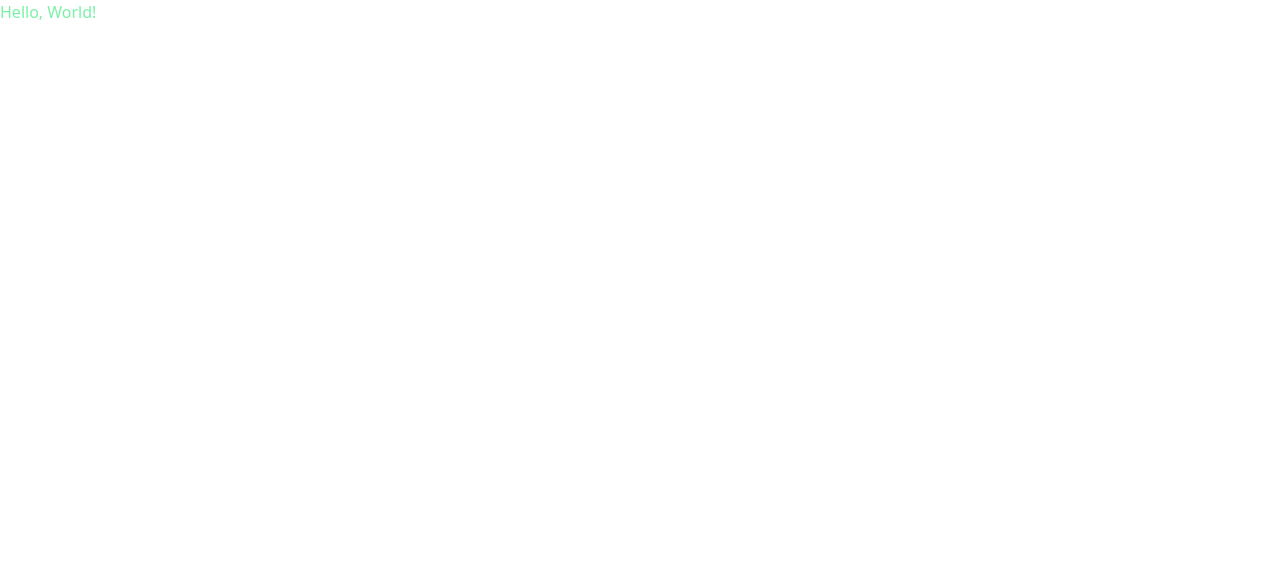
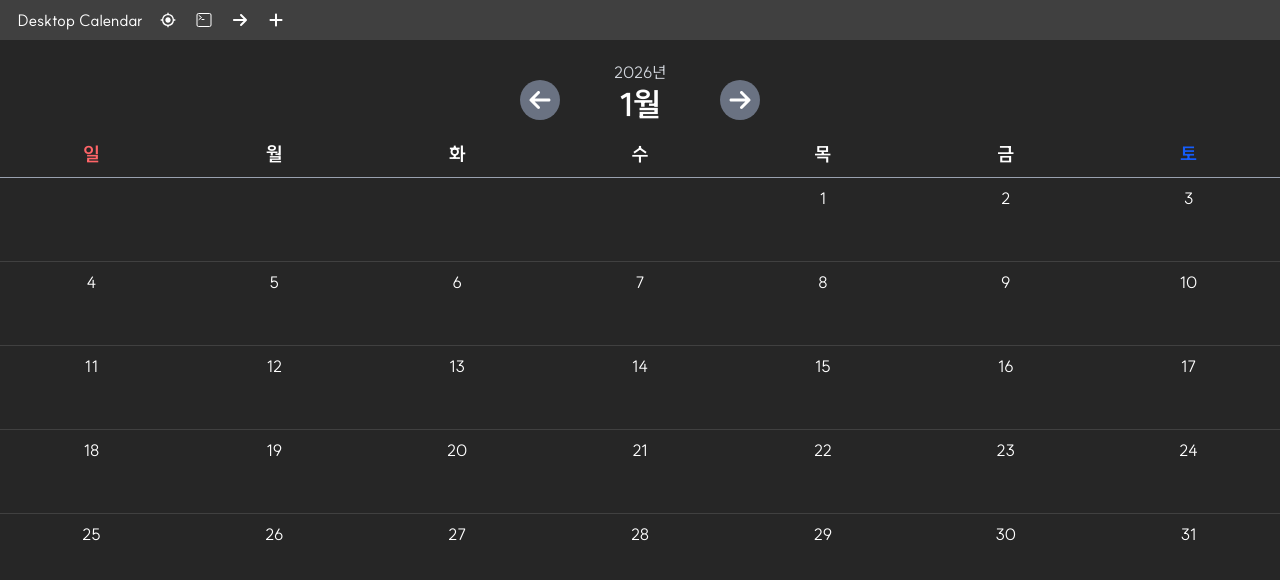
Before and after one commit to Dwk0910/CaliSync, a React app in the folder frontend/: page / in a window 1280 px wide. Shown: the top 580 px of the page. Built offline with nearby package versions, Linux system fonts and the light colour scheme; the HTML template or start-up script is replaced by a standard one.

Commit message:
Framing main page

```diff
--- a/frontend/src/App.tsx
+++ b/frontend/src/App.tsx
@@ -1,7 +1,141 @@
+import * as React from "react";
+import { useState } from 'react';
+
+import { clsx } from 'clsx';
+
+import { FaPlus, FaArrowLeft, FaArrowRight } from "react-icons/fa6";
+import { IoTerminalOutline, IoClose } from "react-icons/io5";
+import { MdMyLocation } from "react-icons/md";
+
+// popups
+import MoveTo from "./popup/MoveTo";
+
 export default function App() {
+    const [currentDate, setCurrentDate] = useState<Date>(new Date());
+
+    const year = currentDate.getFullYear();
+    const month = currentDate.getMonth();
+    const day = currentDate.getDate();
+
+    const firstDay = new Date(year, month, 1).getDay();
+    const totalDays = new Date(year, month + 1, 0).getDate();
+
+    const dateInfo = {
+        currentYear: year,
+        currentMonth: month + 1,
+        currentDay: day,
+        startDay: firstDay,
+        dayCount: totalDays
+    };
+
+    const calendarContent: React.ReactNode[][] = [];
+    let cd = 0, rd = 1, w = 0;
+    for (; rd <= dateInfo.dayCount; cd++) {
+        if (!calendarContent[w]) calendarContent[w] = [];
+
+        // Add day component
+        if (cd < dateInfo.startDay) {
+            calendarContent[w].push(
+                <div key={`empty-${cd}`} className={"flex-1 border-b border-neutral-700 h-20 p-1"}></div>
+            );
+        }
+        else {
+            calendarContent[w].push(
+                <div key={cd} className={"flex-1 text-center border-b border-neutral-700 h-20 p-1"}>{rd}</div>
+            );
+            rd++;
+        }
+
+        if (calendarContent[w].length === 7) w++;
+    }
+
+    // 마지막 주 일수가 부족할 경우 추가
+    if (calendarContent[w] && calendarContent[w].length > 0) {
+        rd = 1;
+        while (calendarContent[w].length < 7) {
+            calendarContent[w].push(
+                <div key={`fill-${currentDate}-${rd}`} className={"flex-1 border-b border-neutral-700 h-20 p-1 text-center text-neutral-700"}>{rd}</div>
+            );
+            rd++;
+        }
+    }
+
+    // popup 설정
+    const [popup, setPopup] = useState<{open: boolean, content: React.ReactNode}>({
+        open: false,
+        content: <></>
+    });
+
     return (
-        <div>
-            <h1 className={"text-green-300"}>Hello, World!</h1>
-        </div>
+        <>
+            <div className={clsx(
+                "fixed w-screen h-screen",
+                "flex flex-col justify-end",
+                "transition-colors duration-200 ease-in-out",
+                popup.open && "bg-black/70",
+                !popup.open && "pointer-events-none"
+            )} onClick={() => setPopup((prev) => ({...prev, open: false}))}>
+                <div className={clsx(
+                    "fixed w-screen h-[50%] bg-neutral-700",
+                    "transition-all duration-200 ease-in-out",
+                    "pt-6 px-6 relative",
+                    popup.open ? "mb-0" : "-mb-[100%]"
+                )} onClick={(event) => event.stopPropagation()}>
+                    <div className={"absolute w-15 h-15 right-0 text-[2.5rem] text-white"}>
+                        <IoClose onClick={() => setPopup((prev) => ({...prev, open: false}))}/>
+                    </div>
+                    { popup.content }
+                </div>
+            </div>
+            <div className={"w-screen h-screen bg-neutral-800 text-white"}>
+                <div className={"flex items-center w-full bg-neutral-700"}>
+                    <div className={"w-40 h-10 flex items-center justify-center cursor-pointer"} onClick={() => window.location.assign(".")}>
+                        <span className={"font-suite"}>Desktop Calendar</span>
+                    </div>
+                    <MdMyLocation onClick={() => setCurrentDate(new Date())}/>
+                    <IoTerminalOutline className={"ml-5"}/>
+                    <FaArrowRight className={"ml-5"} onClick={(() => {
+                        setPopup({open: true, content: <MoveTo date={ currentDate } setDate={ setCurrentDate } close={() => { setPopup((prev) => ({...prev, open: false}))}}/>})
+                    })}/>
+                    <FaPlus className={"ml-5"}/>
+                </div>
+                <div className={"flex m-5 justify-center"}>
+                    <div className={"flex mt-auto mr-10 items-center justify-center p-2 w-10 h-10 text-[1.5rem] bg-gray-500 rounded-full"} onClick={() => {
+                        setCurrentDate(new Date(currentDate.getFullYear(), currentDate.getMonth() - 1, currentDate.getDate()));
+                    }}>
+                        <FaArrowLeft/>
+                    </div>
+                    <div className={"flex flex-col font-suite items-center h-15"}>
+                        <span className={"text-gray-300 w-20 text-center"}>{ dateInfo.currentYear }년</span>
+                        <span className={"-mt-1 text-[2rem] font-bold w-20 text-center"}>{ dateInfo.currentMonth }월</span>
+                    </div>
+                    <div className={"flex mt-auto ml-10 items-center justify-center p-2 w-10 h-10 text-[1.5rem] bg-gray-500 rounded-full"} onClick={() => {
+                        setCurrentDate(new Date(currentDate.getFullYear(), currentDate.getMonth() + 1, currentDate.getDate()));
+                    }}>
+                        <FaArrowRight/>
+                    </div>
+                </div>
+                <div className={"flex flex-col mt-5 font-suite"}>
+                    <div className={"flex w-full border-b border-gray-400 pb-2 font-bold text-[1.2rem]"}>
+                        <span className={"flex-1 text-center text-red-400"}>일</span>
+                        <span className={"flex-1 text-center"}>월</span>
+                        <span className={"flex-1 text-center"}>화</span>
+                        <span className={"flex-1 text-center"}>수</span>
+                        <span className={"flex-1 text-center"}>목</span>
+                        <span className={"flex-1 text-center"}>금</span>
+                        <span className={"flex-1 text-center text-blue-600"}>토</span>
+                    </div>
+                    {
+                        calendarContent.map((item, idx) => {
+                            return (
+                                <div key={idx} className={"flex font-suite mt-1"}>
+                                    {item}
+                                </div>
+                            );
+                        })
+                    }
+                </div>
+            </div>
+        </>
     );
 }
--- /dev/null
+++ b/frontend/src/popup/MoveTo.tsx
@@ -0,0 +1,56 @@
+import { useState, useEffect, type SetStateAction, type Dispatch } from 'react';
+import { clsx } from 'clsx';
+
+export default function MoveTo({ date, setDate, close }: { date: Date, setDate: Dispatch<SetStateAction<Date>>, close: () => void }) {
+    const [disabled, setDisabled] = useState<boolean>(true);
+
+    const [year, setYear] = useState<number>(0);
+    const [month, setMonth] = useState<number>(0);
+
+    useEffect(() => {
+        setYear(date.getFullYear());
+        setMonth(date.getMonth());
+    }, [date])
+
+    useEffect(() => {
+        if ((Number.isNaN(Number(year)) || Number.isNaN(Number(month))) || 0 > month + 1 || month + 1 > 12 || year < 1900 ) {
+            setDisabled(true);
+            return;
+        }
+
+        if (year == date.getFullYear() && month == date.getMonth()) setDisabled(true);
+        else setDisabled(false);
+    }, [year, month, date]);
+
+    return (
+        <div className={"w-full h-full text-white flex flex-col"}>
+            <span className={"text-3xl font-suite font-bold"}>이동</span>
+            <div className={"flex flex-col w-full h-full justify-between"}>
+                <div>
+                    <span className={"font-suite text-gray-400"}>다음 달력으로 이동하기</span>
+                    <div className={"mt-5"}>
+                        <div className={"flex items-center"}>
+                            <input type={"number"} className={"w-12 h-12 font-suite text-[1.2rem] border-b border-gray-400 outline-none"} value={!Number.isNaN(Number(year)) ? year : ''} onChange={(e) => setYear(parseInt(e.target.value))} />
+                            <span className={"font-suite font-bold ml-2 text-[1.1rem]"}>년</span>
+                            <input type={"number"} className={"w-10 h-12 font-suite text-[2rem] font-bold text-center ml-2 border-b border-gray-400 outline-none"} value={!Number.isNaN(Number(month)) ? month + 1 : ''} onChange={(e) => setMonth(parseInt(e.target.value) - 1)} />
+                            <span className={"font-suite ml-2 text-[2rem]"}>월</span>
+                        </div>
+                    </div>
+                </div>
+                <div className={"mb-10"}>
+                    <div className={clsx(
+                        "flex justify-center items-center w-full h-12 rounded-lg",
+                        "transition-all duration-200 ease-in-out",
+                        disabled ? "bg-neutral-600" : "bg-blue-500")
+                    } onClick={() => {
+                        if (disabled) return;
+                        setDate(new Date(year, month));
+                        close();
+                    }}>
+                        <span className={"font-suite text-xl"}>이동</span>
+                    </div>
+                </div>
+            </div>
+        </div>
+    );
+}
```
